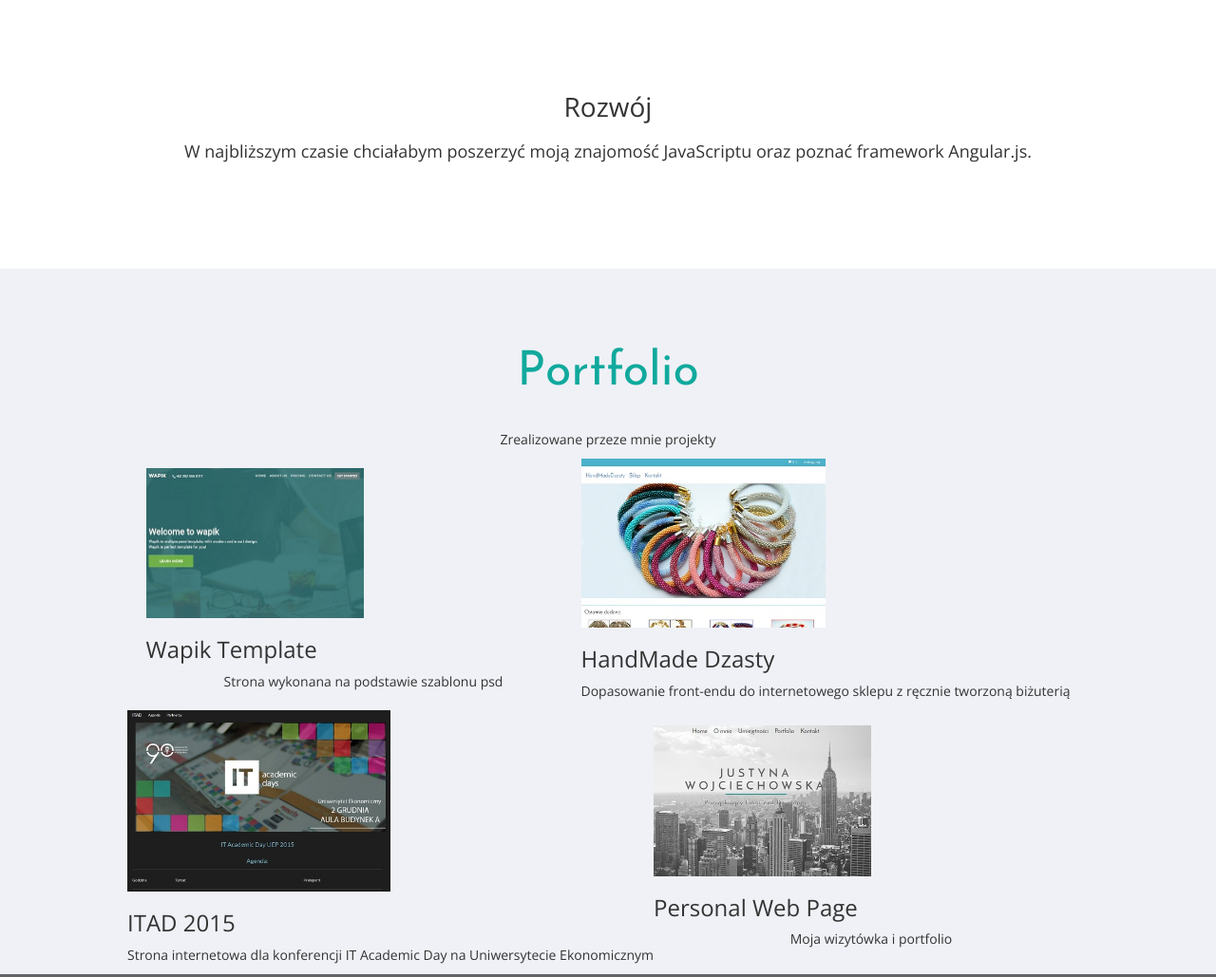
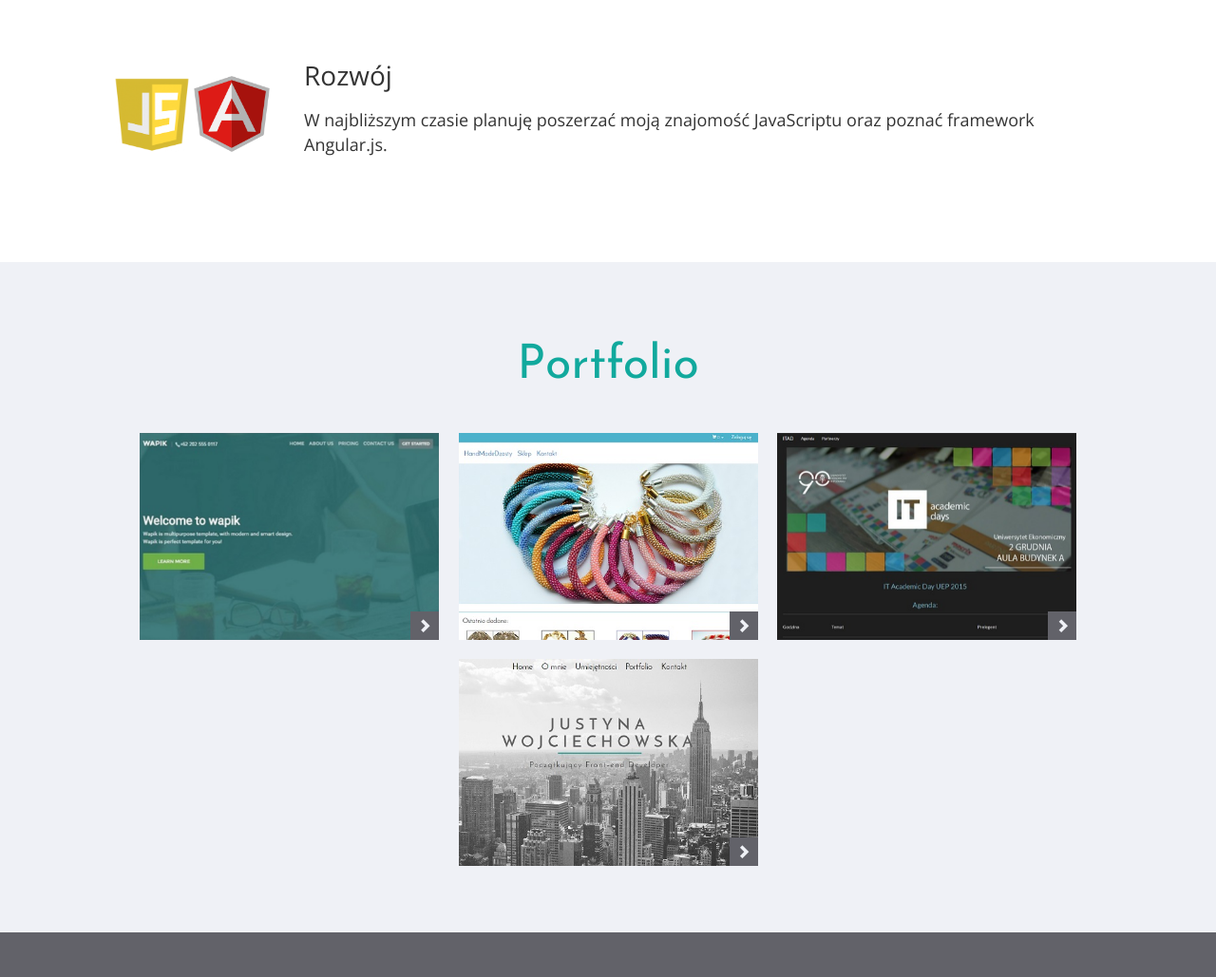
Before and after one commit to dzastaa92/personalWebsite, a plain HTML site: page View/Index.html in a window 1280 px wide. Shown: the part 2146-3175 px from the top of the page at 95% size. Drawn offline with nearby package versions, Linux system fonts and the light colour scheme.

Commit message:
Portfolio Modifications

```diff
--- a/Scripts/MainScripts.js
+++ b/Scripts/MainScripts.js
@@ -13,10 +13,15 @@ $(document).ready(function () {
     });
 
 
-
-
     var animation_elements = $('.characterContainer, .skills-line_percentage, .contactList');
     var web_window = $(window);
+
+    if(web_window.width() < 768 ){
+        $('.portfolio-myWork__element').addClass('portfolio_smallScreen');
+    }else{
+        $('.portfolio-myWork__element').removeClass('portfolio_smallScreen');
+
+    }
 
     //check to see if any animation containers are currently in view
     function check_if_in_view() {
--- a/View/Index.html
+++ b/View/Index.html
@@ -89,7 +89,6 @@
         <h2>
             Umiejętności
         </h2>
-        <p>Technologie, z których korzystam: </p>
         <div class="row">
             <div class="col-xs-12 col-sm-6 col-lg-3 skills">
                 <h3>HTML5</h3>
@@ -189,7 +188,6 @@
             </div>
         </div>
 
-
     </div>
 </section>
 
@@ -197,7 +195,11 @@
 <section id="developmentSection">
     <div class="development-container">
         <h3>Rozwój</h3>
-        <p>W najbliższym czasie chciałabym poszerzyć moją znajomość JavaScriptu oraz poznać framework Angular.js.</p>
+        <p>W najbliższym czasie planuję poszerzać moją znajomość JavaScriptu oraz poznać framework Angular.js.</p>
+        <div class="development-container-images">
+            <img src="../images/js.png"/>
+            <img src="../images/angular.png"/>
+        </div>
     </div>
 </section>
 
@@ -205,7 +207,6 @@
     <div class="portfolio-container" id="portfolio">
         <h2>Portfolio</h2>
 
-        <p>Zrealizowane przeze mnie projekty</p>
 
         <div class="portfolio-myWork">
 
@@ -215,25 +216,29 @@
                     <h3>Wapik Template</h3>
                     <p>Strona wykonana na podstawie szablonu psd</p>
                 </figcaption>
-                <a href="http://wapik.azurewebsites.net/" target="_blank"></a>
+
+                <a href="http://wapik.azurewebsites.net/" target="_blank">
+                    <i class="glyphicon glyphicon-chevron-right"></i></a>
             </figure>
 
             <figure class="portfolio-myWork__element">
                 <img src="../images/handmade.JPG"/>
                 <figcaption>
                     <h3>HandMade Dzasty</h3>
-                    <p>Dopasowanie front-endu do internetowego sklepu z ręcznie tworzoną biżuterią </p>
+                    <p>Pierwszy projekt - frontend dla sklepu internetowego</p>
                 </figcaption>
-                <a href="http://handmadedzasty.azurewebsites.net" target="_blank"></a>
+                <a href="http://handmadedzasty.azurewebsites.net" target="_blank">
+                    <i class="glyphicon glyphicon-chevron-right"></i></a>
             </figure>
 
             <figure class="portfolio-myWork__element">
                 <img src="../images/itad.jpg"/>
                 <figcaption>
                     <h3>ITAD 2015</h3>
-                    <p>Strona internetowa dla konferencji IT Academic Day na Uniwersytecie Ekonomicznym</p>
+                    <p>Strona internetowa konferencji IT Academic Day na Uniwersytecie Ekonomicznym</p>
                 </figcaption>
-                <a href="http://uep.itad.poznan.pl/" target="_blank"></a>
+                <a href="http://uep.itad.poznan.pl/" target="_blank">
+                    <i class="glyphicon glyphicon-chevron-right"></i></a>
             </figure>
 
             <figure class="portfolio-myWork__element">
@@ -242,10 +247,12 @@
                     <h3>Personal Web Page</h3>
                     <p>Moja wizytówka i portfolio</p>
                 </figcaption>
-                <a href="http://justynawojciechowska.azurewebsites.net/" target="_blank"></a>
+                <a href="http://justynawojciechowska.azurewebsites.net/" target="_blank">
+                    <i class="glyphicon glyphicon-chevron-right"></i></a>
             </figure>
         </div>
     </div>
+    <div class="portfolio-separator"></div>
 </section>
 
 <section id="githubSection">
--- a/sass_files/_developmentStyle.scss
+++ b/sass_files/_developmentStyle.scss
@@ -5,17 +5,18 @@
   position: relative;
 
 }
-#developmentSection:after{
-  content : "";
+
+#developmentSection:after {
+  content: "";
   display: block;
   position: absolute;
   top: 0;
   left: 0;
   width: 100%;
   height: 100%;
-  opacity : 0.2;
+  opacity: 0.2;
   z-index: -1;
-  background: url('../images/computer.jpg') no-repeat center ;
+  background: url('../images/computer.jpg') no-repeat center;
   -webkit-background-size: cover;
   -moz-background-size: cover;
   -o-background-size: cover;
@@ -24,16 +25,40 @@
     background: url('../images/computer.jpg') no-repeat center fixed;
   }
 }
-.development-container{
+
+.development-container {
   padding: 100px 0;
   text-align: center;
+  position: relative;
 
-  h3{
+  @include medium {
+    text-align: left;
+    padding-left: 200px;
+  }
+  h3 {
     margin: 0;
     font-size: 28px;
     padding-bottom: 20px;
   }
-  p{
+  p {
     font-size: 18px;
   }
 }
+
+.development-container-images > img {
+  width: 80px;
+  height: 80px;
+}
+
+.development-container-images {
+  @include medium {
+    position: absolute;
+    top: 50%;
+    left: 0;
+    -webkit-transform: translateY(-50%);
+    -moz-transform: translateY(-50%);
+    -ms-transform: translateY(-50%);
+    -o-transform: translateY(-50%);
+    transform: translateY(-50%);
+  }
+}
--- a/sass_files/_mixin.scss
+++ b/sass_files/_mixin.scss
@@ -11,16 +11,14 @@
   text-align: center;
   margin-bottom: 1px;
 
-  font-size: 30px;
+  font-size: 40px;
   line-height: 40px;
   padding-bottom: 30px;
   @include small {
-    font-size: 35px;
     line-height: 45px;
   }
 
   @include medium {
-    font-size: 40px;
     line-height: 50px;
   }
   @include large {
--- a/sass_files/_portfolioStyle.scss
+++ b/sass_files/_portfolioStyle.scss
@@ -1,6 +1,10 @@
 #portfolioSection {
   background-color: $section-background-color-light;
-
+  min-height: 150vh ;
+  height: auto;
+  @include medium{
+    min-height: 80vh ;
+  }
   .portfolio-container {
     h2 {
       @include header2();
@@ -10,18 +14,109 @@
   p:first-of-type {
     text-align: center;
   }
+
+}
+
 .portfolio-myWork {
-    @include medium {
-
+    padding-bottom: 50px;
     display: flex;
     flex-wrap: wrap;
     justify-content: center;
     align-items: center;
     align-content: center;
+
 }
-    img {
-      width: 50%;
-      height: 50%;
+
+.portfolio-myWork__element{
+  position: relative;
+  float: left;
+  overflow: hidden;
+  margin: 10px 1%;
+  min-width: 230px;
+  max-width: 315px;
+  width: 100%;
+  color: #fff;
+  text-align: center;
+  font-size: 16px;
+  background-color: $section-background-color-dark;
+  line-height: 1.5em;
 }
+
+.portfolio-myWork__element *,
+.portfolio-myWork__element *:before,
+.portfolio-myWork__element *:after {
+  -webkit-box-sizing: border-box;
+  box-sizing: border-box;
+  -webkit-transition: all 0.25s linear;
+  transition: all 0.25s linear;
 }
+
+.portfolio-myWork__element  img {
+  width: 100%;
+  height: 100%;
+  backface-visibility: hidden;
+  vertical-align: top;
 }
+
+.portfolio-myWork__element figcaption {
+  position: absolute;
+  top: 50%;
+  width: 100%;
+  -webkit-transform: translateY(-25%);
+  transform: translateY(-25%);
+  padding: 5px 40px;
+  opacity: 0;
+}
+.portfolio-myWork__element h3 {
+  margin: 0;
+  text-transform: uppercase;
+  font-weight: 700;
+}
+
+.portfolio-myWork__element p {
+  font-weight: 400;
+  margin: 0;
+  font-size: 0.9em;
+}
+
+
+.portfolio-myWork__element a {
+  position: absolute;
+  top: 0;
+  bottom: 0;
+  left: 0;
+  right: 0;
+}
+
+.portfolio-myWork__element:hover img,
+.portfolio-myWork__element.hover img,
+.portfolio_smallScreen {
+  zoom: 1;
+  filter: alpha(opacity=30);
+  -webkit-opacity: 0.3;
+  opacity: 0.3;
+}
+
+.portfolio-myWork__element:hover figcaption,
+.portfolio-myWork__element.hover figcaption,
+.portfolio_smallScreen {
+  -webkit-transform: translateY(-50%);
+  transform: translateY(-50%);
+  opacity: 1;
+}
+
+.portfolio-myWork__element i{
+  width: 30px;
+  line-height: 30px;
+  font-size: 15px;
+  position: absolute;
+  right: 0;
+  bottom: 0;
+  top:auto;
+  z-index: 1;
+  background-color: $section-background-color-dark;
+  color: $section-background-color-light;
+}
+.portfolio-separator{
+  height: 10px;
+}
```
Also changed, not shown: css/AllStyles.css. Lines whose indentation alone changed are shown as unchanged.
